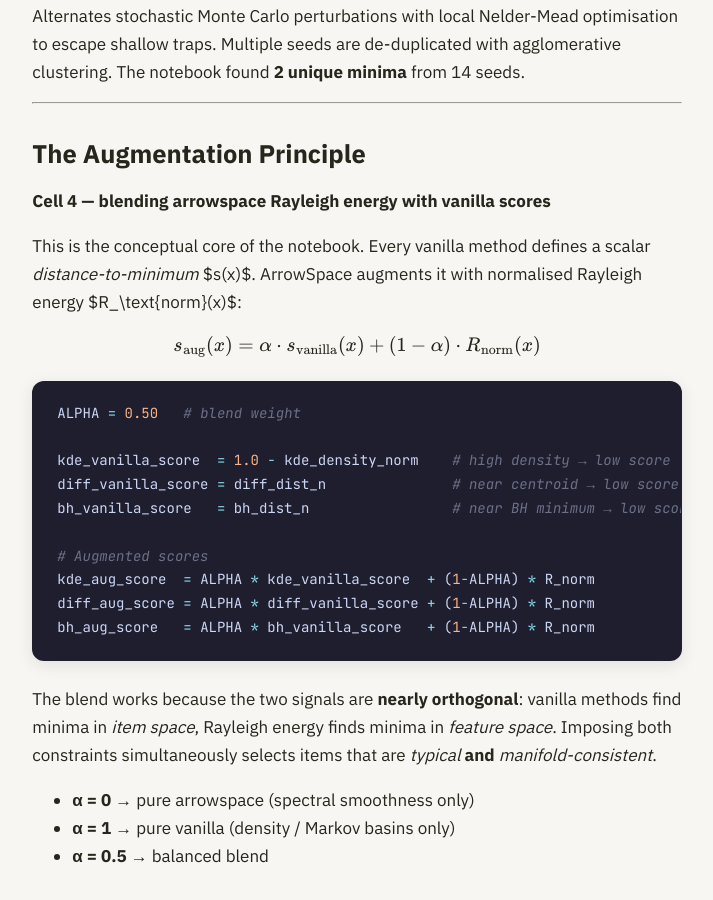
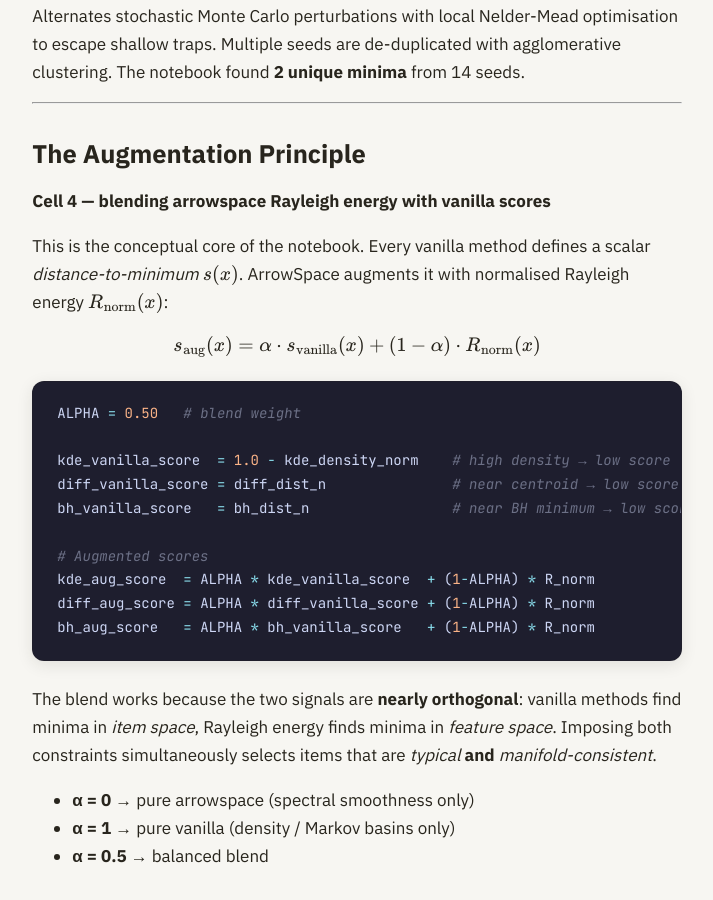
Before and after one commit to Mec-iS/staticwebpage, a Jekyll site: the page built from posts/019_arrowspace_local_minima_walkthrough.md, in a window 1280 px wide and 900 px high, scrolled down 5800 px. Shown: the whole window, without its empty margins (283-996 px from the left). Built offline with Jekyll 4.4.1, drawn with Linux system fonts in a browser that asks for light colours; nearby versions of some CDN libraries; some web fonts are replaced; some of the changed text lies outside the part shown.

Commit message:
fix equations

```diff
--- a/posts/019_arrowspace_local_minima_walkthrough.md
+++ b/posts/019_arrowspace_local_minima_walkthrough.md
@@ -85,7 +85,7 @@
 
 The result is an `F×F` graph Laplacian `L_feat`. Each feature is connected to its 8 most cosine-similar neighbours. The graph captures *which features co-vary across items* — a structural property invisible to item-level methods.
 
-**The Rayleigh quotient** is then computed per item row $\mathbf{x}_i$:
+**The Rayleigh quotient** is then computed per item row $$\mathbf{x}_i$$:
 
 $$
 R(\mathbf{x}_i) = \frac{\mathbf{x}_i^T L_{\text{feat}} \, \mathbf{x}_i}{\mathbf{x}_i^T \mathbf{x}_i}
@@ -160,7 +160,7 @@
 
 **Cell 4 — blending arrowspace Rayleigh energy with vanilla scores**
 
-This is the conceptual core of the notebook. Every vanilla method defines a scalar *distance-to-minimum* $s(x)$. ArrowSpace augments it with normalised Rayleigh energy $R_\text{norm}(x)$:
+This is the conceptual core of the notebook. Every vanilla method defines a scalar *distance-to-minimum* $$s(x)$$. ArrowSpace augments it with normalised Rayleigh energy $$R_\text{norm}(x)$$:
 
 $$
 s_{\text{aug}}(x) = \alpha \cdot s_{\text{vanilla}}(x) + (1 - \alpha) \cdot R_{\text{norm}}(x)
```
